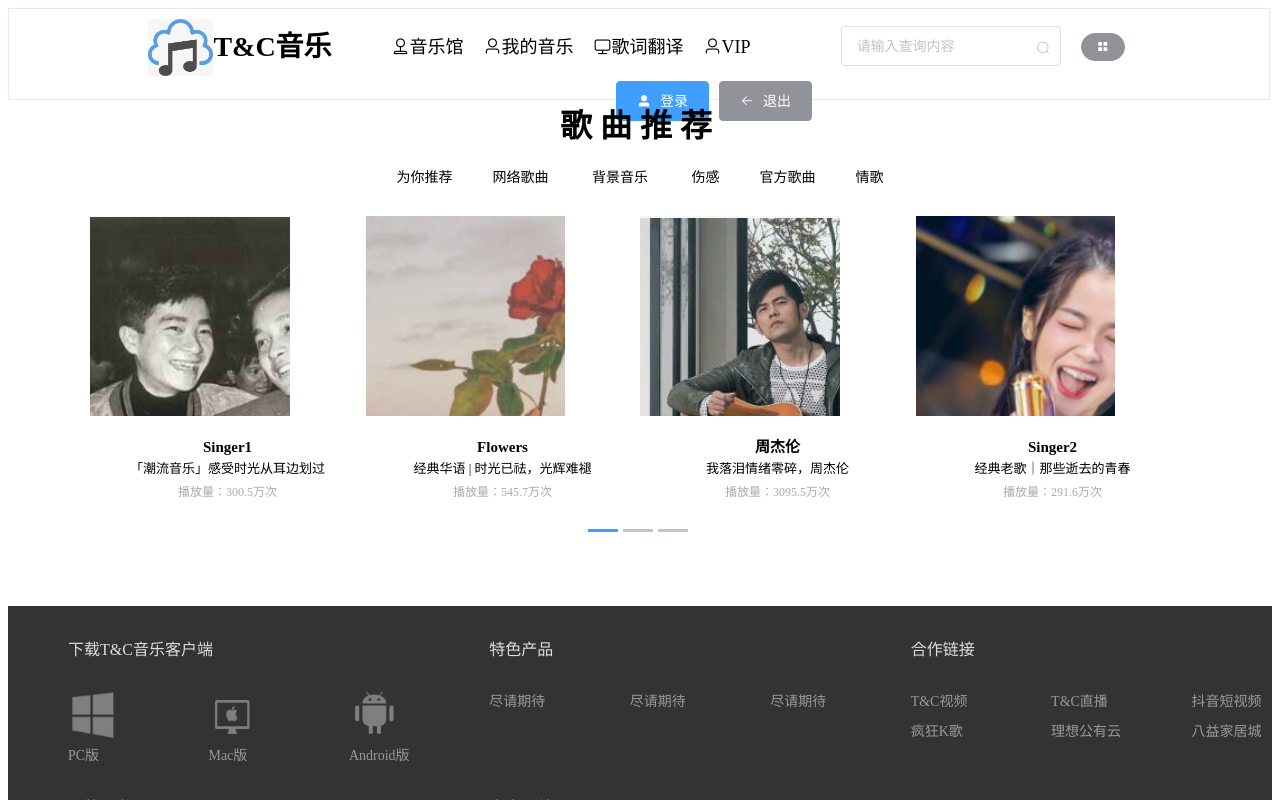
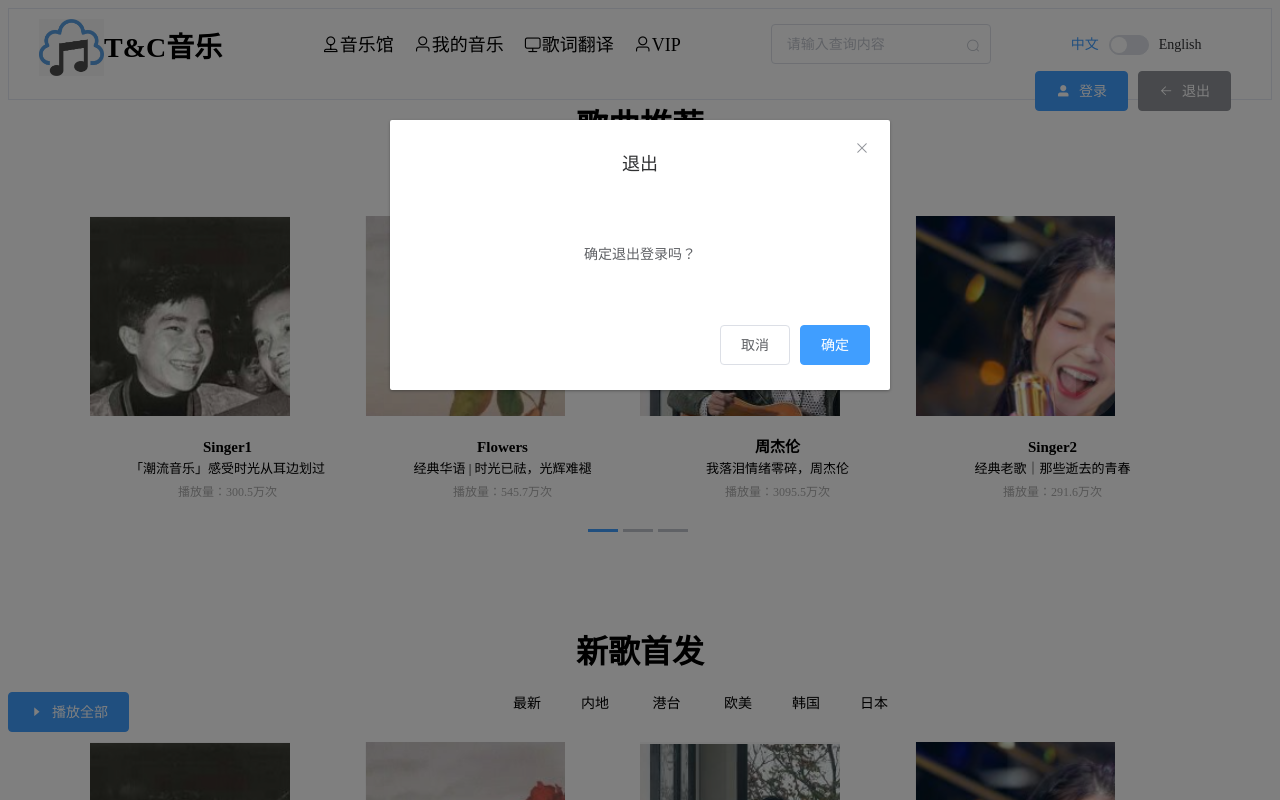
Before and after one commit to JCHappytime/Music-Vue, a Vue app: page /vip in a window 1280 px wide. Both pictures are taken after a click on the button "退出". Shown: the top 800 px of the page. Built offline with nearby package versions, Linux system fonts and the light colour scheme.

Commit message:
增加确认框公共组件 修改语言切换方式

```diff
--- /dev/null
+++ b/src/components/ConfirmDialog.vue
@@ -0,0 +1,35 @@
+<template>
+  <div>
+    <el-dialog width="500px" :title="title" :visible.sync="showDialog">
+      <div>
+        {{ content }}
+      </div>
+      <span slot="footer" class="dialog-footer">
+        <el-button @click="handleCancel">{{ $t('header.cancel') }}</el-button>
+        <el-button type="primary" @click="handleConfirm">
+          {{ $t('header.confirm') }}
+        </el-button>
+      </span>
+    </el-dialog>
+  </div>
+</template>
+
+<script>
+export default {
+  props: {
+    title: String,
+    showDialog: Boolean,
+    content: String,
+  },
+  methods: {
+    handleCancel() {
+      this.$emit('cancel', false)
+    },
+    handleConfirm() {
+      this.$emit('confirm', false)
+    },
+  },
+}
+</script>
+
+<style lang="scss" scoped></style>
--- a/src/i18n/zh-CN.json
+++ b/src/i18n/zh-CN.json
@@ -13,7 +13,8 @@
     "pwd": "密码",
     "pwdPlaceholder": "请输入密码",
     "confirm": "确定",
-    "cancel": "取消"
+    "cancel": "取消",
+    "backConfirm": "确定退出登录吗？"
   },
   "home": {
     "songs": "歌曲推荐",
--- a/src/store/index.ts
+++ b/src/store/index.ts
@@ -5,6 +5,7 @@ Vue.use(Vuex)
 
 export default new Vuex.Store({
   state: {
+    locale: 'zh',
   },
   mutations: {
   },
--- a/src/views/Header.vue
+++ b/src/views/Header.vue
@@ -1,7 +1,7 @@
 <template>
   <div>
     <div class="border-card">
-      <span @click="gotoPage('home')">
+      <span @click="gotoPage('home')" class="logo">
         <img alt="Music Logo" src="../assets/logo.jpg" class="image" />
         <span class="logo-text">{{ $t('header.title') }}</span>
       </span>
@@ -30,13 +30,24 @@
       >
         <i slot="suffix" class="el-input__icon el-icon-search"></i>
       </el-input>
+      <el-switch
+        class="ml-80"
+        v-model="isOpenEn"
+        active-color="#13ce66"
+        active-text="English"
+        inactive-text="中文"
+        @change="changeLang"
+      >
+      </el-switch>
       <el-button
         type="info"
-        icon="el-icon-menu"
-        round
-        size="mini"
-        class="i18n-btn"
+        class="button-wrap"
+        icon="el-icon-back"
+        @click="goBack"
+        plain
+        small
       >
+        {{ $t('header.back') }}
       </el-button>
       <el-button
         type="primary"
@@ -46,9 +57,6 @@
         small
       >
         {{ $t('header.login') }}
-      </el-button>
-      <el-button type="info" icon="el-icon-back" plain small>
-        {{ $t('header.back') }}
       </el-button>
     </div>
     <el-dialog
@@ -86,17 +94,30 @@
         </el-button>
       </span>
     </el-dialog>
+    <Dialog
+      @cancel="getDialog"
+      @confirm="getDialog"
+      :showDialog="showDialog"
+      :title="$t('header.back')"
+      :content="$t('header.backConfirm')"
+    ></Dialog>
   </div>
 </template>
 
 <script>
+import Dialog from '@/components/ConfirmDialog'
+
 export default {
-  components: {},
+  components: {
+    Dialog,
+  },
   data() {
     return {
       inputVal: '',
       isShowLogin: false,
       formLabelWidth: '80px',
+      showDialog: false,
+      isOpenEn: false,
       form: {
         name: '',
         password: '',
@@ -107,15 +128,32 @@ export default {
     login() {
       this.isShowLogin = true
     },
-
+    goBack() {
+      this.showDialog = true
+    },
     gotoPage(type) {
       this.$router.push(`/${type}`)
+    },
+    getDialog(val) {
+      this.showDialog = false
+    },
+    changeLang() {
+      this.$i18n.locale = 'zh'
+      if (this.isOpenEn) {
+        this.$i18n.locale = 'en'
+      }
     },
   },
 }
 </script>
 
 <style lang="scss" scoped>
+.logo {
+  float: left;
+}
+.ml-80 {
+  margin-left: 80px;
+}
 .tabs-box {
   margin-left: 50px;
   vertical-align: middle;
@@ -139,10 +177,11 @@ export default {
   margin-left: 80px;
 }
 .button-wrap {
-  margin-left: 150px;
+  float: right;
+  margin-right: 10px;
 }
 .border-card {
-  width: 1200px;
+  /* width: 1200px; */
   height: 70px;
   padding: 10px 30px;
   border: solid 1px #e5e9f2;
@@ -163,5 +202,6 @@ a:hover {
 }
 .input-width {
   width: 300px;
+  margin-left: 60px;
 }
 </style>
--- a/src/views/Home/Home-Page.vue
+++ b/src/views/Home/Home-Page.vue
@@ -1,6 +1,7 @@
 <template>
   <div class="main-content">
     <div class="main-content-inner">
+      <div>
         <div class="title">{{ $t('home.songs') }}</div>
         <div class="tab-box">
           <span class="recommend">
@@ -24,13 +25,46 @@
             <a @click="handleClick('loveSongs')">{{ $t('home.loveSongs') }}</a>
           </span>
         </div>
-    </div>
         <Slider
           v-if="activeName === 'recommend'"
           :options="options"
           :sliders="sliders"
           :type="homePage"
         ></Slider>
+      </div>
+      <div class="second">
+        <div class="title">新歌首发</div>
+        <div class="tab-box">
+          <el-button type="primary" icon="el-icon-caret-right" class="play">
+            播放全部
+          </el-button>
+          <span class="recommend">
+            <a @click="handleClick('latest')">最新</a>
+          </span>
+          <span class="netMusic">
+            <a @click="handleClick('mainLand')">内地</a>
+          </span>
+          <span class="background">
+            <a @click="handleClick('hongkong')"> 港台 </a>
+          </span>
+          <span class="sad">
+            <a @click="handleClick('europe')">欧美</a>
+          </span>
+          <span class="official">
+            <a @click="handleClick('korea')">韩国</a>
+          </span>
+          <span class="loveSongs">
+            <a @click="handleClick('japan')">日本</a>
+          </span>
+        </div>
+        <Slider
+          v-if="newName === 'latest'"
+          :options="options"
+          :sliders="sliders"
+          :type="homePage"
+        ></Slider>
+      </div>
+    </div>
   </div>
 </template>
 
@@ -44,6 +78,7 @@ export default {
   data() {
     return {
       activeName: 'recommend',
+      newName: 'latest',
       options: {},
       sliders: [
         {
@@ -114,7 +149,6 @@ export default {
 }
 .title {
   text-align: center;
-  letter-spacing: 8px;
   font-weight: bold;
   font-size: 32px;
   width: 50%;
@@ -124,7 +158,6 @@ export default {
 .tab-box {
   margin: auto;
   padding-bottom: 30px;
-  /* padding: 0 360px; */
 }
 .recommend {
   font-size: 14px;
@@ -154,4 +187,10 @@ a:hover {
   color: #409eff;
   cursor: pointer;
 }
+.second {
+  padding-top: 20px;
+}
+.play {
+  float: left;
+}
 </style>
```
Lines whose indentation alone changed are shown as unchanged.
